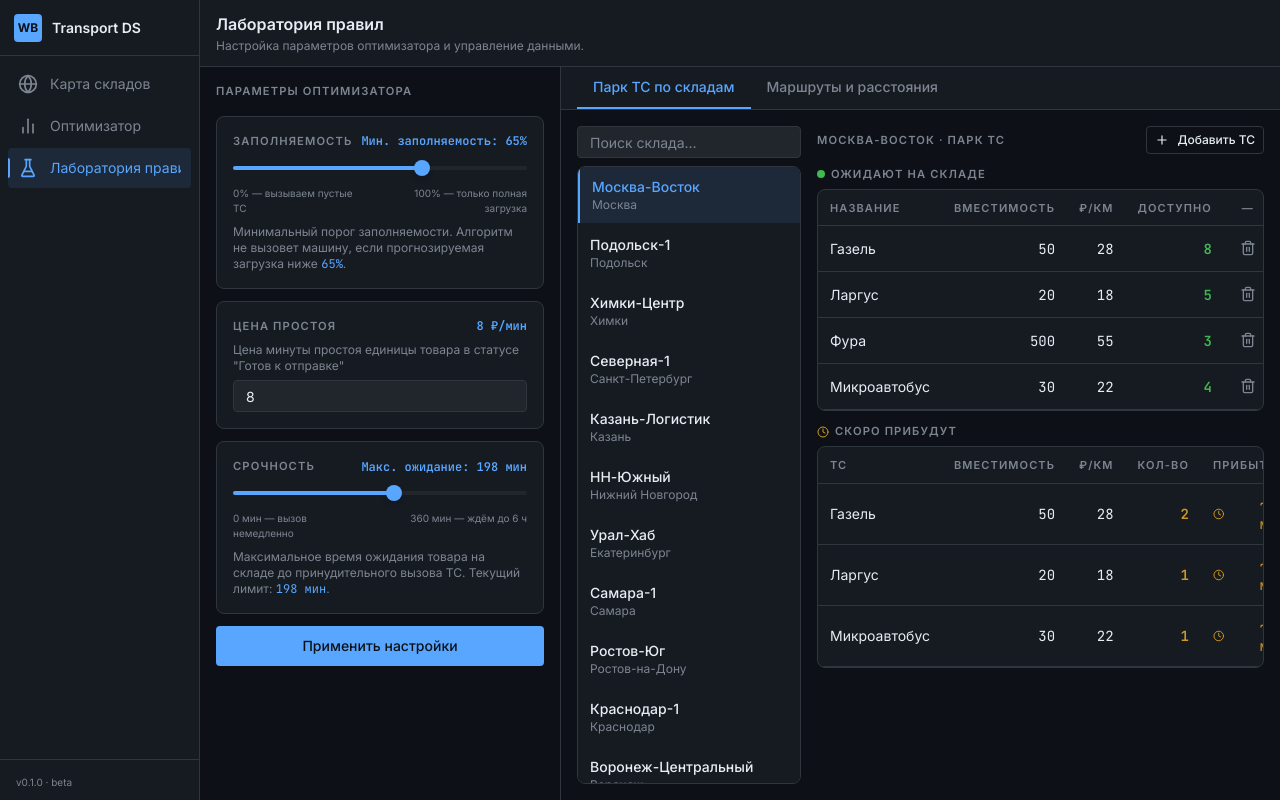
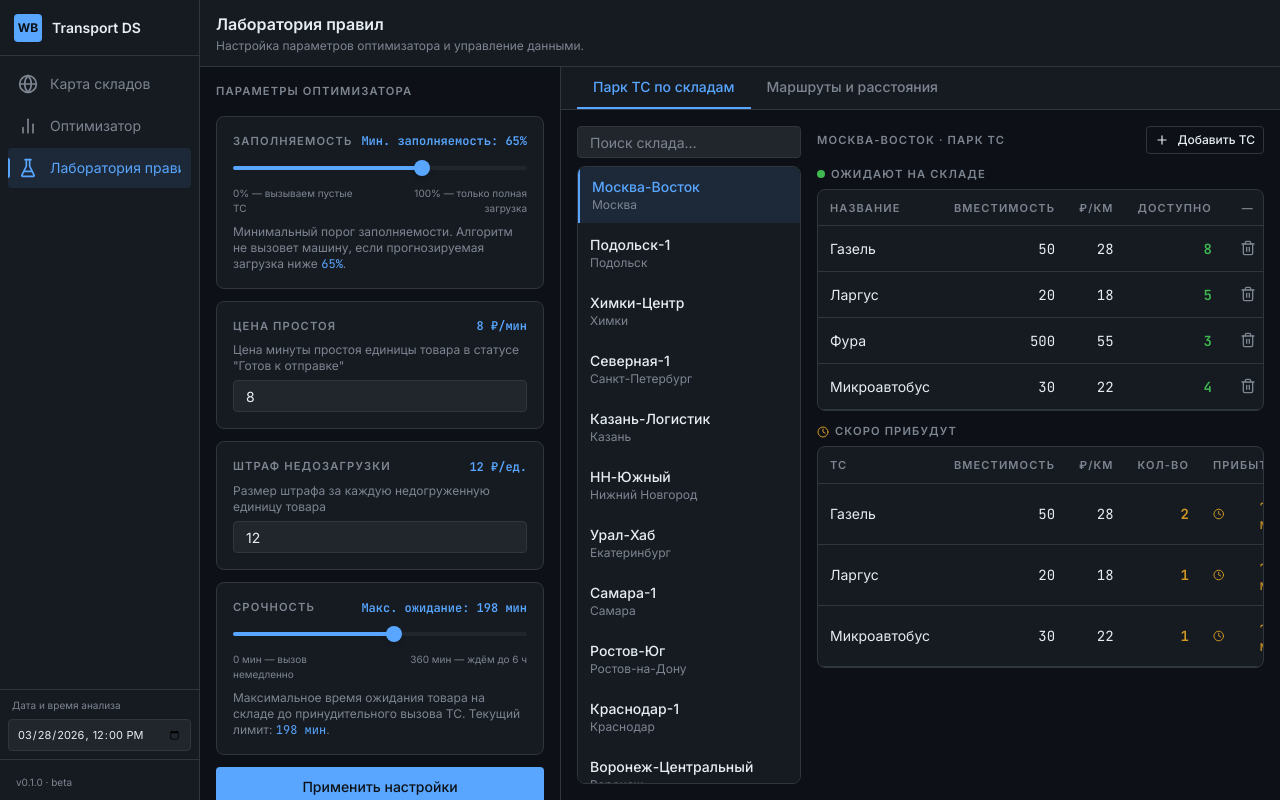
Before and after one commit to petralfrolov/WB_hackaton, a React (Vite) app in the folder frontend/: page /lab in a window 1280 px wide. Built offline with nearby package versions, Linux system fonts and the light colour scheme; the HTML template or start-up script is replaced by a standard one.

Commit message:
0.1.2 фронт фиксы + подгон к будущему беку

```diff
--- a/frontend/src/App.tsx
+++ b/frontend/src/App.tsx
@@ -3,9 +3,11 @@ import { Sidebar } from './components/layout/Sidebar'
 import { MapPage } from './pages/MapPage'
 import { OptimizerPage } from './pages/OptimizerPage'
 import { LabPage } from './pages/LabPage'
+import { SimulationProvider } from './context/SimulationContext'
 
 export default function App() {
   return (
+    <SimulationProvider>
       <BrowserRouter>
         <div className="flex h-screen w-screen overflow-hidden bg-background text-foreground font-sans">
           <Sidebar />
@@ -19,5 +21,6 @@ export default function App() {
           </main>
         </div>
       </BrowserRouter>
+    </SimulationProvider>
   )
 }
--- a/frontend/src/components/lab/RiskSettings.tsx
+++ b/frontend/src/components/lab/RiskSettings.tsx
@@ -83,6 +83,30 @@ export function RiskSettingsPanel({ settings, onChange }: RiskSettingsProps) {
         </CardContent>
       </Card>
 
+      <Card>
+        <CardHeader>
+          <CardTitle>Штраф недозагрузки</CardTitle>
+          <span className="text-xs font-mono font-semibold" style={{ color: '#58A6FF' }}>
+            <strong>{fmt(local.emptyPenaltyPerUnit)}</strong> ₽/ед.
+          </span>
+        </CardHeader>
+        <CardContent>
+          <label className="text-xs text-muted mb-1.5 block">
+            Размер штрафа за каждую недогруженную единицу товара
+          </label>
+          <Input
+            type="number"
+            min="0"
+            step="1"
+            value={String(local.emptyPenaltyPerUnit)}
+            onChange={e => {
+              const value = Number(e.target.value)
+              update('emptyPenaltyPerUnit', Number.isFinite(value) ? Math.max(0, Math.round(value)) : 0)
+            }}
+          />
+        </CardContent>
+      </Card>
+
       {/* Slider 2: Urgency / max wait */}
       <Card>
         <CardHeader>
--- a/frontend/src/components/layout/Sidebar.tsx
+++ b/frontend/src/components/layout/Sidebar.tsx
@@ -1,6 +1,7 @@
 import { NavLink } from 'react-router-dom'
 import { Globe, BarChart2, FlaskConical } from 'lucide-react'
 import { cn } from '../../lib/utils'
+import { useSimulationContext } from '../../context/SimulationContext'
 
 interface NavItem {
   to: string
@@ -15,6 +16,8 @@ const navItems: NavItem[] = [
 ]
 
 export function Sidebar() {
+  const { analysisDateTime, setAnalysisDateTime } = useSimulationContext()
+
   return (
     <aside
       className={cn(
@@ -60,6 +63,17 @@ export function Sidebar() {
         ))}
       </nav>
 
+      <div className="p-2 border-t border-border space-y-1.5">
+        <label className="text-[10px] text-muted px-1 block">Дата и время анализа</label>
+        <input
+          type="datetime-local"
+          step={1800}
+          value={analysisDateTime}
+          onChange={e => setAnalysisDateTime(e.target.value)}
+          className="w-full h-8 rounded bg-elevated border border-border px-2 text-[11px] text-foreground focus:outline-none focus:ring-1 focus:ring-accent"
+        />
+      </div>
+
       {/* Version badge */}
       <div className="p-2 border-t border-border">
         <span className="text-[10px] text-muted px-2">v0.1.0 · beta</span>
--- a/frontend/src/components/optimizer/CostBenefitCard.tsx
+++ b/frontend/src/components/optimizer/CostBenefitCard.tsx
@@ -1,4 +1,4 @@
-import { useState } from 'react'
+import { useEffect, useMemo, useState } from 'react'
 import {
   BarChart,
   Bar,
@@ -159,6 +159,31 @@ const SCENARIO_COLORS = ['#3FB950', '#58A6FF', '#D29922']
 
 export function CostBenefitCard({ recommendation, scenarios }: CostBenefitCardProps) {
   const [expandedId, setExpandedId] = useState<string | null>(null)
+  const [readyNow, setReadyNow] = useState(0)
+
+  useEffect(() => {
+    if (!recommendation) {
+      setReadyNow(0)
+      return
+    }
+    setReadyNow(recommendation.forecast)
+  }, [recommendation])
+
+  const effectiveScenarios = useMemo(() => {
+    return scenarios.map(sc => {
+      const breakdown = {
+        ...sc.breakdown,
+        itemsWaiting: readyNow,
+      }
+      return {
+        ...sc,
+        breakdown,
+        cost: computeCostFromBreakdown(breakdown),
+      }
+    })
+  }, [readyNow, scenarios])
+
+  const chartData = effectiveScenarios.map(sc => ({ ...sc }))
 
   if (!recommendation) {
     return (
@@ -172,13 +197,30 @@ export function CostBenefitCard({ recommendation, scenarios }: CostBenefitCardPr
     )
   }
 
-  const chartData = scenarios.map(sc => ({ ...sc }))
-
   return (
     <div className="bg-surface border border-border rounded-lg flex flex-col overflow-hidden h-full">
       <div className="px-4 py-3 border-b border-border shrink-0">
-        <div className="section-label mb-0.5">Анализ стоимости</div>
-        <div className="text-sm font-semibold text-foreground">{recommendation.route}</div>
+        <div className="flex items-start justify-between gap-3">
+          <div>
+            <div className="section-label mb-0.5">Анализ стоимости</div>
+            <div className="text-sm font-semibold text-foreground">{recommendation.route}</div>
+          </div>
+          <div className="w-[220px] shrink-0">
+            <label className="text-[10px] text-muted block mb-1 text-right">
+              Сейчас готово к отгрузке на маршруте
+            </label>
+            <input
+              type="number"
+              min="0"
+              value={readyNow}
+              onChange={e => {
+                const val = Number(e.target.value)
+                setReadyNow(Number.isFinite(val) ? Math.max(0, Math.round(val)) : 0)
+              }}
+              className="w-full h-8 rounded bg-elevated border border-border px-2 text-sm text-foreground text-right focus:outline-none focus:ring-1 focus:ring-accent"
+            />
+          </div>
+        </div>
       </div>
 
       <div className="p-4 flex flex-col gap-4 flex-1 overflow-y-auto">
@@ -224,7 +266,7 @@ export function CostBenefitCard({ recommendation, scenarios }: CostBenefitCardPr
 
         <div className="space-y-2">
           <div className="section-label">Расчет стоимости варианта</div>
-          {scenarios.map((sc, i) => {
+          {effectiveScenarios.map((sc, i) => {
             const isOpen = expandedId === sc.id
             return (
               <div
--- /dev/null
+++ b/frontend/src/context/SimulationContext.tsx
@@ -0,0 +1,73 @@
+import { createContext, useContext, useMemo, useState } from 'react'
+import type { ReactNode } from 'react'
+import type { RouteDistance, RiskSettings } from '../types'
+import { routeDistances, defaultRiskSettings } from '../data/mockData'
+
+interface SimulationContextValue {
+  routes: RouteDistance[]
+  setRoutes: (routes: RouteDistance[]) => void
+  riskSettings: RiskSettings
+  setRiskSettings: (settings: RiskSettings) => void
+  analysisDateTime: string
+  setAnalysisDateTime: (value: string) => void
+}
+
+const SimulationContext = createContext<SimulationContextValue | null>(null)
+
+function toDateTimeLocalValue(date: Date): string {
+  const pad = (n: number) => String(n).padStart(2, '0')
+  return `${date.getFullYear()}-${pad(date.getMonth() + 1)}-${pad(date.getDate())}T${pad(date.getHours())}:${pad(date.getMinutes())}`
+}
+
+function normalizeToHalfHour(value: string): string {
+  const date = new Date(value)
+  if (Number.isNaN(date.getTime())) return value
+
+  const minutes = date.getMinutes()
+  const normalizedMinutes = minutes < 15 ? 0 : minutes < 45 ? 30 : 60
+
+  if (normalizedMinutes === 60) {
+    date.setHours(date.getHours() + 1)
+    date.setMinutes(0, 0, 0)
+  } else {
+    date.setMinutes(normalizedMinutes, 0, 0)
+  }
+
+  return toDateTimeLocalValue(date)
+}
+
+export function SimulationProvider({ children }: { children: ReactNode }) {
+  const [routes, setRoutes] = useState<RouteDistance[]>(routeDistances)
+  const [riskSettings, setRiskSettings] = useState<RiskSettings>(defaultRiskSettings)
+  const [analysisDateTime, setAnalysisDateTime] = useState<string>(() => normalizeToHalfHour(toDateTimeLocalValue(new Date())))
+
+  const setAnalysisDateTimeRounded = (value: string) => {
+    setAnalysisDateTime(normalizeToHalfHour(value))
+  }
+
+  const value = useMemo(
+    () => ({
+      routes,
+      setRoutes,
+      riskSettings,
+      setRiskSettings,
+      analysisDateTime,
+      setAnalysisDateTime: setAnalysisDateTimeRounded,
+    }),
+    [routes, riskSettings, analysisDateTime],
+  )
+
+  return (
+    <SimulationContext.Provider value={value}>
+      {children}
+    </SimulationContext.Provider>
+  )
+}
+
+export function useSimulationContext(): SimulationContextValue {
+  const ctx = useContext(SimulationContext)
+  if (!ctx) {
+    throw new Error('useSimulationContext must be used within SimulationProvider')
+  }
+  return ctx
+}
--- a/frontend/src/data/mockData.ts
+++ b/frontend/src/data/mockData.ts
@@ -71,11 +71,11 @@ function makeSankey(
 const COMMON_VEHICLES: VehicleType[] = [
   {
     id: 'v-gazel', name: 'Газель', capacity: 50, costPerKm: 28, available: 8,
-    incoming: [{ id: 'inc-gz-1', name: 'Газель', arrivalMinutes: 25, count: 2 }],
+    incoming: [{ id: 'inc-gz-1', name: 'Газель', arrivalMinutes: 30, count: 2 }],
   },
   {
     id: 'v-largus', name: 'Ларгус', capacity: 20, costPerKm: 18, available: 5,
-    incoming: [{ id: 'inc-lr-1', name: 'Ларгус', arrivalMinutes: 55, count: 1 }],
+    incoming: [{ id: 'inc-lr-1', name: 'Ларгус', arrivalMinutes: 60, count: 1 }],
   },
   {
     id: 'v-fura', name: 'Фура', capacity: 500, costPerKm: 55, available: 3,
@@ -83,7 +83,7 @@ const COMMON_VEHICLES: VehicleType[] = [
   },
   {
     id: 'v-micro', name: 'Микроавтобус', capacity: 30, costPerKm: 22, available: 4,
-    incoming: [{ id: 'inc-mb-1', name: 'Микроавтобус', arrivalMinutes: 40, count: 1 }],
+    incoming: [{ id: 'inc-mb-1', name: 'Микроавтобус', arrivalMinutes: 30, count: 1 }],
   },
 ]
 
@@ -101,7 +101,7 @@ const LIMITED_VEHICLES: VehicleType[] = [
 const SOUTH_VEHICLES: VehicleType[] = [
   {
     id: 'v-gazel', name: 'Газель', capacity: 50, costPerKm: 28, available: 6,
-    incoming: [{ id: 'inc-gz-3', name: 'Газель', arrivalMinutes: 45, count: 2 }],
+    incoming: [{ id: 'inc-gz-3', name: 'Газель', arrivalMinutes: 60, count: 2 }],
   },
   {
     id: 'v-largus', name: 'Ларгус', capacity: 20, costPerKm: 18, available: 7,
@@ -109,7 +109,7 @@ const SOUTH_VEHICLES: VehicleType[] = [
   },
   {
     id: 'v-ref', name: 'Рефрижератор', capacity: 200, costPerKm: 48, available: 2,
-    incoming: [{ id: 'inc-ref-1', name: 'Рефрижератор', arrivalMinutes: 80, count: 1 }],
+    incoming: [{ id: 'inc-ref-1', name: 'Рефрижератор', arrivalMinutes: 90, count: 1 }],
   },
 ]
 
@@ -131,7 +131,7 @@ export const warehouses: Warehouse[] = [
     lat: 55.89, lng: 37.43, status: 'critical', readyToShip: 891,
     forecast: makeForecast(880, 8, 12), sankeyData: makeSankey(2400, 'shipping'),
     vehicles: [
-      { id: 'v-gazel', name: 'Газель', capacity: 50, costPerKm: 28, available: 12, incoming: [{ id: 'inc-gz-c', name: 'Газель', arrivalMinutes: 15, count: 3 }] },
+      { id: 'v-gazel', name: 'Газель', capacity: 50, costPerKm: 28, available: 12, incoming: [{ id: 'inc-gz-c', name: 'Газель', arrivalMinutes: 30, count: 3 }] },
       { id: 'v-largus', name: 'Ларгус', capacity: 20, costPerKm: 18, available: 6, incoming: [] },
       { id: 'v-fura', name: 'Фура', capacity: 500, costPerKm: 55, available: 4, incoming: [{ id: 'inc-fu-c', name: 'Фура', arrivalMinutes: 60, count: 1 }] },
     ],
@@ -409,35 +409,82 @@ export const costScenariosMap: Record<string, CostScenario[]> = {
   ],
 }
 
+interface ScenarioOptions {
+  riskSettings?: RiskSettings
+  itemsReadyNow?: number
+}
+
+const FIXED_SCENARIO_META = [
+  { id: 'a', name: 'Вариант А', waitMinutes: 0, time: 'Сейчас', description: 'Вызвать машины сейчас' },
+  { id: 'b', name: 'Вариант Б', waitMinutes: 120, time: '+2 ч', description: 'Вызвать через 2 часа' },
+  { id: 'c', name: 'Вариант В', waitMinutes: 240, time: '+4 ч', description: 'Вызвать через 4 часа' },
+  { id: 'd', name: 'Вариант Г', waitMinutes: 360, time: '+6 ч', description: 'Вызвать через 6 часов' },
+] as const
+
+function vehicleMixLabel(vehicles: CostBreakdown['vehicles']): string {
+  return vehicles.map(v => `${v.count}× ${v.name}`).join(' + ')
+}
+
 function defaultScenarios(forecast: number): CostScenario[] {
   return [
     {
-      id: 'a', name: 'Вариант А', description: '2× Газель + 1× Ларгус, +40 мин', cost: 11200, time: '+40 мин',
+      id: 'a', name: 'Вариант А', description: 'Базовый микс', cost: 11200, time: 'Сейчас',
       breakdown: makeBreakdown([
         { name: 'Газель', count: 2, fixedCost: 2800, capacity: 50, load: 45 },
         { name: 'Ларгус', count: 1, fixedCost: 1800, capacity: 20, load: 16 },
-      ], 0.8, 1.2, 40, forecast),
-    },
-    {
-      id: 'b', name: 'Вариант Б', description: '1× Газель + 2× Ларгус, +15 мин', cost: 13800, time: '+15 мин',
-      breakdown: makeBreakdown([
-        { name: 'Газель', count: 1, fixedCost: 2800, capacity: 50, load: 44 },
-        { name: 'Ларгус', count: 2, fixedCost: 1800, capacity: 20, load: 17 },
-      ], 0.8, 1.2, 15, forecast),
-    },
-    {
-      id: 'c', name: 'Вариант В', description: '1× Фура, немедленно', cost: 18000, time: 'Сейчас',
-      breakdown: makeBreakdown([
-        { name: 'Фура', count: 1, fixedCost: 8500, capacity: 500, load: forecast },
-      ], 0.8, 0, 0, forecast),
+      ], 0.8, 1.2, 0, forecast),
     },
   ]
 }
 
-export function getCostScenarios(recommendationId: string, forecast = 300): CostScenario[] {
-  const scenarios = costScenariosMap[recommendationId]
-  if (!scenarios) return defaultScenarios(forecast)
-  return [...scenarios].sort((a, b) => a.cost - b.cost)
+function makeFixedScenarioSet(
+  source: CostScenario[],
+  forecast: number,
+  options?: ScenarioOptions,
+): CostScenario[] {
+  const base = source[0] ?? defaultScenarios(forecast)[0]
+  const risk = options?.riskSettings ?? defaultRiskSettings
+  const waitingItems = options?.itemsReadyNow ?? base.breakdown.itemsWaiting ?? forecast
+  const baseVehicles = base.breakdown.vehicles
+
+  return FIXED_SCENARIO_META.map((meta, idx) => {
+    const vehicles = baseVehicles.map(v => {
+      const headroom = Math.max(0, v.capacity - v.load)
+      const loaded = Math.min(
+        v.capacity,
+        Math.round(v.load + headroom * Math.min(idx * 0.35, 1)),
+      )
+      return { ...v, load: loaded }
+    })
+
+    const breakdown: CostBreakdown = {
+      ...base.breakdown,
+      vehicles,
+      wEcon: Math.max(0.2, risk.economyThreshold / 100),
+      pEmpty: risk.emptyPenaltyPerUnit,
+      pDelay: risk.idleCostPerMinute,
+      avgWaitMinutes: meta.waitMinutes,
+      itemsWaiting: waitingItems,
+    }
+
+    return {
+      id: meta.id,
+      name: meta.name,
+      description: `${vehicleMixLabel(vehicles)} · ${meta.description}`,
+      cost: computeCostFromBreakdown(breakdown),
+      time: meta.time,
+      breakdown,
+    }
+  })
+}
+
+export function getCostScenarios(
+  recommendationId: string,
+  forecast = 300,
+  options?: ScenarioOptions,
+): CostScenario[] {
+  const scenarios = costScenariosMap[recommendationId] ?? defaultScenarios(forecast)
+  return makeFixedScenarioSet(scenarios, forecast, options)
 }
 
 // ─── Default risk settings ────────────────────────────────────────────────────
@@ -446,4 +493,5 @@ export const defaultRiskSettings: RiskSettings = {
   economyThreshold: 65,
   maxWaitMinutes: 55,
   idleCostPerMinute: 8,
+  emptyPenaltyPerUnit: 12,
 }
--- a/frontend/src/pages/LabPage.tsx
+++ b/frontend/src/pages/LabPage.tsx
@@ -1,15 +1,15 @@
 import { useState } from 'react'
-import type { RiskSettings } from '../types'
-import { defaultRiskSettings, warehouses, routeDistances } from '../data/mockData'
+import { warehouses } from '../data/mockData'
 import { RiskSettingsPanel } from '../components/lab/RiskSettings'
 import { FleetManager } from '../components/lab/FleetManager'
 import { RouteManager } from '../components/lab/RouteManager'
+import { useSimulationContext } from '../context/SimulationContext'
 
 type LabTab = 'fleet' | 'routes'
 
 export function LabPage() {
-  const [riskSettings, setRiskSettings] = useState<RiskSettings>(defaultRiskSettings)
   const [activeTab, setActiveTab] = useState<LabTab>('fleet')
+  const { riskSettings, setRiskSettings, routes, setRoutes } = useSimulationContext()
 
   return (
     <div className="flex flex-col h-full overflow-hidden">
@@ -53,7 +53,7 @@ export function LabPage() {
             {activeTab === 'fleet' ? (
               <FleetManager warehouses={warehouses} />
             ) : (
-              <RouteManager warehouses={warehouses} initialRoutes={routeDistances} />
+              <RouteManager warehouses={warehouses} routes={routes} onChangeRoutes={setRoutes} />
             )}
           </div>
         </div>
--- a/frontend/src/pages/MapPage.tsx
+++ b/frontend/src/pages/MapPage.tsx
@@ -5,9 +5,11 @@ import { WarehouseMap } from '../components/map/WarehouseMap'
 import { WarehouseDrawer } from '../components/map/WarehouseDrawer'
 import { Card, CardContent } from '../components/ui/card'
 import { fmt } from '../lib/utils'
+import { useSimulationContext } from '../context/SimulationContext'
 
 export function MapPage() {
   const [selected, setSelected] = useState<Warehouse | null>(null)
+  const { routes } = useSimulationContext()
 
   const handleSelect = useCallback((wh: Warehouse) => setSelected(wh), [])
   const handleClose = useCallback(() => setSelected(null), [])
@@ -40,7 +42,7 @@ export function MapPage() {
       {/* Map + Drawer */}
       <div className="relative flex-1 overflow-hidden">
         <WarehouseMap warehouses={warehouses} onSelect={handleSelect} />
-        <WarehouseDrawer warehouse={selected} onClose={handleClose} />
+        <WarehouseDrawer warehouse={selected} onClose={handleClose} routes={routes} />
       </div>
     </div>
   )
--- a/frontend/src/pages/OptimizerPage.tsx
+++ b/frontend/src/pages/OptimizerPage.tsx
@@ -4,9 +4,11 @@ import type { TransportRecommendation, CostScenario } from '../types'
 import { recommendations as initialRecs, getCostScenarios, warehouses } from '../data/mockData'
 import { RecommendationTable } from '../components/optimizer/RecommendationTable'
 import { CostBenefitCard } from '../components/optimizer/CostBenefitCard'
+import { useSimulationContext } from '../context/SimulationContext'
 
 export function OptimizerPage() {
   const [searchParams] = useSearchParams()
+  const { riskSettings } = useSimulationContext()
   const [recs, setRecs] = useState<TransportRecommendation[]>(initialRecs)
   const [selectedRec, setSelectedRec] = useState<TransportRecommendation | null>(null)
   const [scenarios, setScenarios] = useState<CostScenario[]>([])
@@ -20,6 +22,11 @@ export function OptimizerPage() {
     setWarehouseFilter(id)
   }, [searchParams])
 
+  useEffect(() => {
+    if (!selectedRec) return
+    setScenarios(getCostScenarios(selectedRec.id, selectedRec.forecast, { riskSettings }))
+  }, [riskSettings, selectedRec])
+
   const warehouseName = warehouseFilter
     ? warehouses.find(w => w.id === warehouseFilter)?.name ?? warehouseFilter
     : null
@@ -27,8 +34,8 @@ export function OptimizerPage() {
 
   const handleSelect = useCallback((rec: TransportRecommendation) => {
     setSelectedRec(rec)
-    setScenarios(getCostScenarios(rec.id))
-  }, [])
+    setScenarios(getCostScenarios(rec.id, rec.forecast, { riskSettings }))
+  }, [riskSettings])
 
   const handleCall = useCallback((id: string) => {
     setRecs(prev =>
--- a/frontend/src/types/index.ts
+++ b/frontend/src/types/index.ts
@@ -99,4 +99,5 @@ export interface RiskSettings {
   economyThreshold: number
   maxWaitMinutes: number
   idleCostPerMinute: number
+  emptyPenaltyPerUnit: number
 }
```
Also changed, not shown: frontend/src/components/lab/RouteManager.tsx (+6 -6 lines), frontend/src/components/map/WarehouseDrawer.tsx (+39 -3 lines), 5 other files (tests, documents, lock files or other folders). Lines whose indentation alone changed are shown as unchanged.
